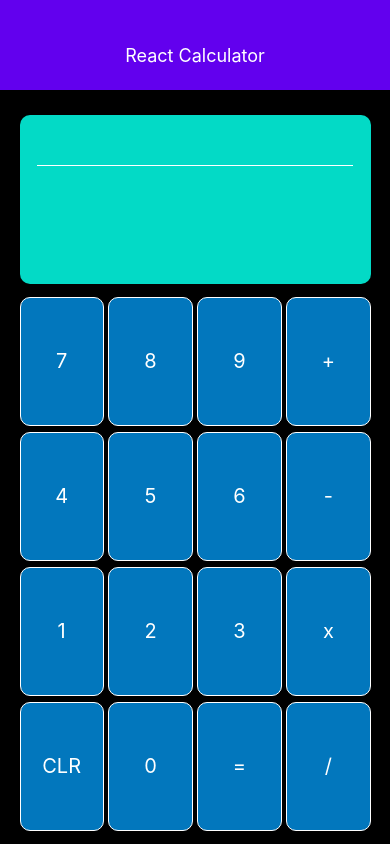
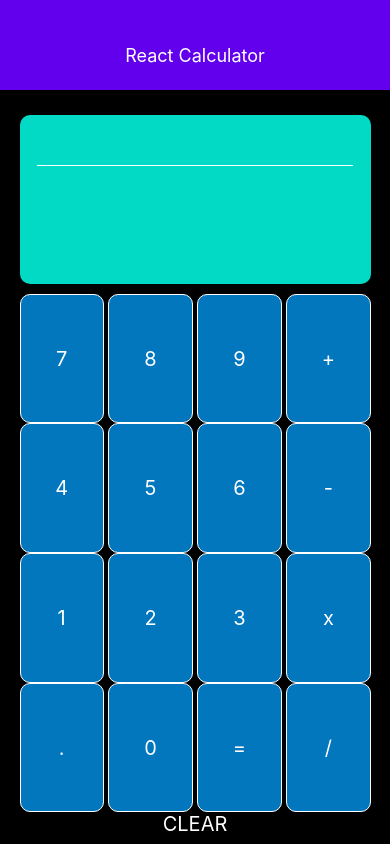
Before and after one commit to casagrande-gust/react-calculator, a React Native app: screen / in a window 390 px wide. Built offline with nearby package versions, Linux system fonts and the light colour scheme.

Commit message:
CalcKeyboard: create . button, add new row for clear button

```diff
--- a/components/CalcKeyboard.js
+++ b/components/CalcKeyboard.js
@@ -67,7 +67,7 @@ export const CalcKeyboard = (props) => {
       { title: 'x', buttonFn: operatorBtnFn },
     ],
     [
-      { title: 'CLR', buttonFn: clearBtnFn },
+      { title: '.', buttonFn: numericBtnFn },
       { title: '0', buttonFn: numericBtnFn },
       { title: '=', buttonFn: equalBtnFn },
       { title: '/', buttonFn: operatorBtnFn },
@@ -115,6 +115,12 @@ export const CalcKeyboard = (props) => {
   return (
     <View style={styles.container}>
       {createKeyboard(keyboardButtons)}
+      <TouchableOpacity
+        onPress={clearBtnFn}
+        activeOpacity={0.9}
+      >
+        <Text style={styles.buttonText}>CLEAR</Text>
+      </TouchableOpacity>
     </View>
   );
 };
```
